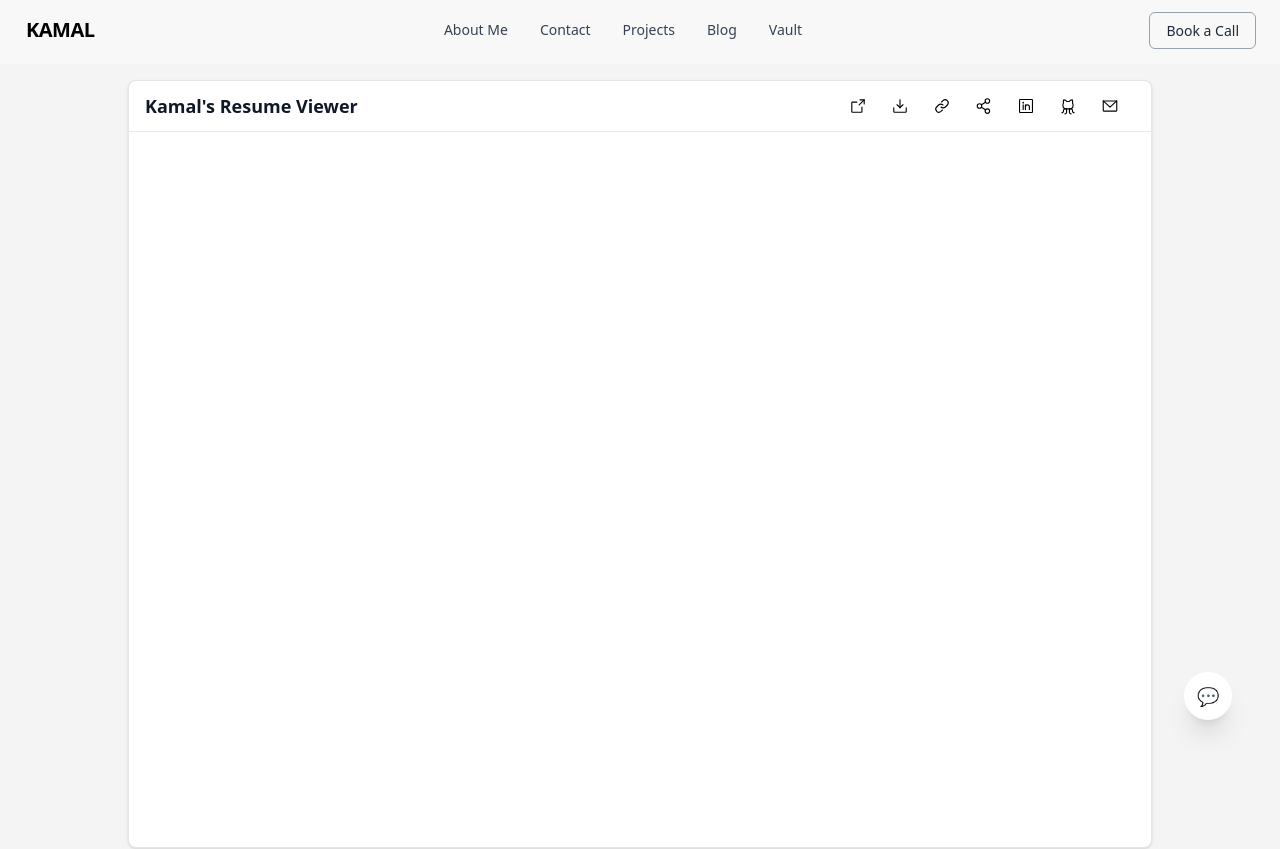
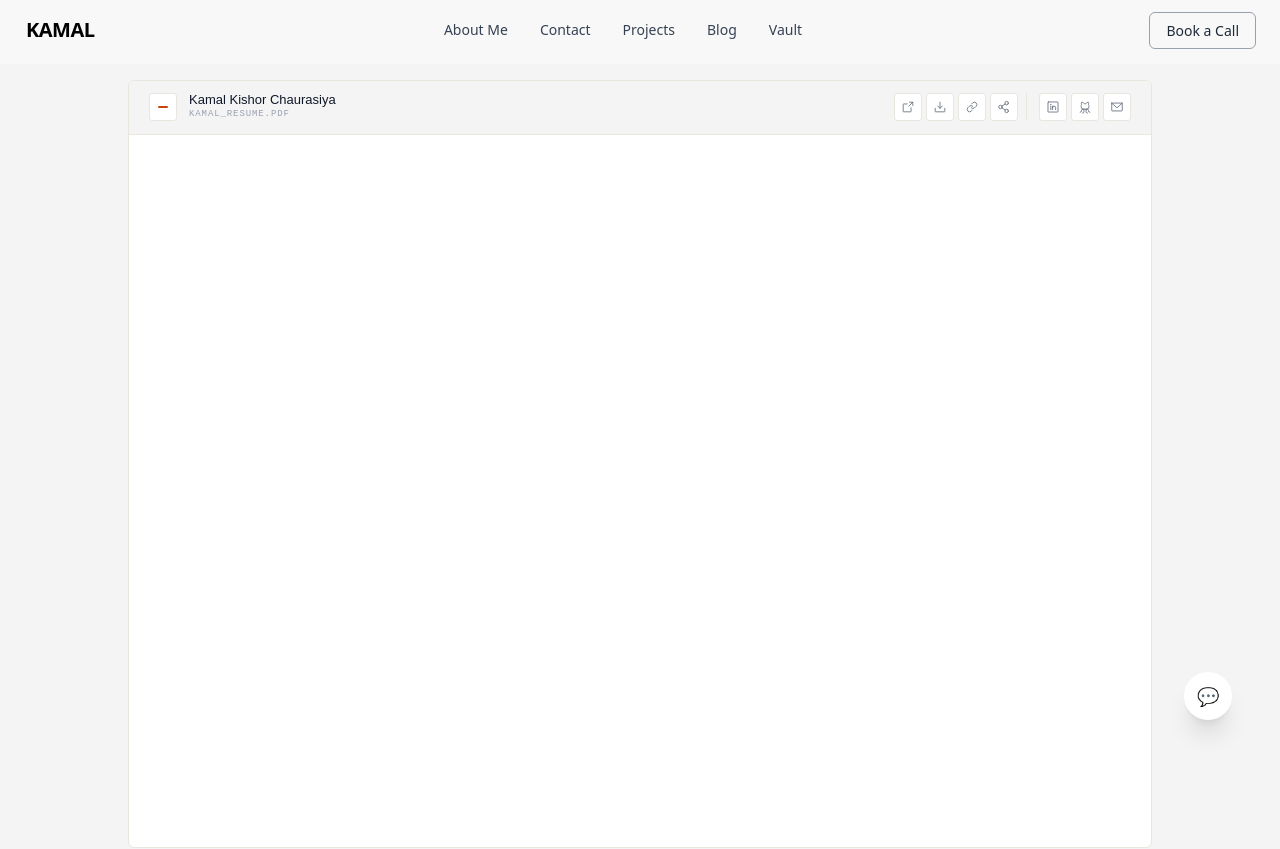
Before and after one commit to kkamal11/kkamal11.github.io, a React (Vite) app: page /resume in a window 1280 px wide. Shown: the top 849 px of the page. Built offline with nearby package versions, Linux system fonts and the light colour scheme.

Commit message:
page-enhancement

```diff
--- a/src/components/resume/ResumeViewer.tsx
+++ b/src/components/resume/ResumeViewer.tsx
@@ -1,3 +1,4 @@
+import { useState } from "react";
 import {
   ArrowSquareOut,
   DownloadSimple,
@@ -6,79 +7,132 @@ import {
   Link,
   LinkedinLogo,
   ShareNetwork,
+  Check,
 } from "phosphor-react";
+
 export default function ResumeViewer() {
+  const [linkCopied, setLinkCopied] = useState(false);
+  const [shared, setShared] = useState(false);
+
+  const copyLink = () => {
+    navigator.clipboard.writeText(window.location.href);
+    setLinkCopied(true);
+    setTimeout(() => setLinkCopied(false), 2000);
+  };
+
+  const share = () => {
+    if (navigator.share) {
+      navigator.share({ title: "Kamal Kishor Resume", url: window.location.href });
+    } else {
+      copyLink();
+    }
+    setShared(true);
+    setTimeout(() => setShared(false), 2000);
+  };
+
   return (
-    <div className="w-full h-screen bg-[#f4f4f4] p-4">
-      <div className="max-w-5xl mx-auto bg-white border border-gray-200 rounded-lg shadow-sm overflow-hidden h-full">
-        <div className="px-4 py-2 border-b border-gray-200 flex flex-col sm:flex-row justify-between items-center">
-          <h2 className="text-lg font-semibold text-gray-900">
-            Kamal's Resume Viewer
-          </h2>
-          <div className="flex gap-2 bg-white px-2">
-              <a
-                href="/kamal_resume.pdf"
-                target="_blank"
-                className="p-2 rounded-full hover:bg-gray-100 transition"
-                title="View Resume"
-              ><ArrowSquareOut size={18} />
-              </a>
-              <a
-                href="/kamal_resume.pdf"
-                download
-                className="p-2 rounded-full hover:bg-gray-100 transition"
-                title="Download Resume"
-              ><DownloadSimple size={18} />
-            </a>
-              <button
-                onClick={() => navigator.clipboard.writeText(window.location.href)}
-                className="p-2 rounded-full hover:bg-gray-100 transition hover:cursor-pointer"
-                title="Copy Link"
-              ><Link size={18} />
-              </button>
-              <button
-                onClick={() => {
-                  if (navigator.share) {
-                    navigator.share({
-                      title: "Kamal Kishor Resume",
-                      url: window.location.href,
-                    });
-                  }
-                }}
-                className="p-2 rounded-full hover:bg-gray-100 transition hover:cursor-pointer"
-                title="Share"
-              ><ShareNetwork size={18} />
-            </button>
-              <a
-                href="https://www.linkedin.com/in/kkamal11"
-                target="_blank"
-                className="p-2 rounded-full hover:bg-gray-100 transition"
-                title="LinkedIn"
+    <div
+      style={{ fontFamily: "'DM Sans', sans-serif" }}
+      className="w-full h-screen bg-[#f4f4f4] p-4"
+    >
+      <div className="max-w-5xl mx-auto h-full flex flex-col border border-[#e8e6df] rounded-md overflow-hidden bg-white">
+
+        {/* ── Toolbar ── */}
+        <div className="flex flex-col sm:flex-row sm:items-center justify-between gap-3 px-5 py-3 border-b border-[#e8e6df] bg-[#f4f4f4] shrink-0">
+
+          {/* Left — title */}
+          <div className="flex items-center gap-3">
+            {/* File icon decoration */}
+            <div className="w-7 h-7 rounded-[3px] bg-white border border-[#e8e6df] flex items-center justify-center shrink-0">
+              <span className="w-2.5 h-0.5 bg-[#c8440a] rounded-full block" />
+            </div>
+            <div>
+              <p className="text-[13px] font-medium text-gray-900 leading-none">Kamal Kishor Chaurasiya</p>
+              <p
+                style={{ fontFamily: "'DM Mono', monospace" }}
+                className="text-[9px] tracking-widest uppercase text-gray-400 mt-0.5"
               >
-                <LinkedinLogo size={18} />
-            </a>
-             <a
-                href="https://github.com/kkamal11"
-                target="_blank"
-                className="p-2 rounded-full hover:bg-gray-100 transition"
-                title="GitHub"
-              ><GithubLogo size={18} />
-              </a>
-              <a
-                href="mailto:dev.kamal.kishor@gmail.com"
-                className="p-2 rounded-full hover:bg-gray-100 transition"
-                title="Mail"
-              ><EnvelopeSimple size={18} />
-              </a>
+                kamal_resume.pdf
+              </p>
             </div>
+          </div>
+
+          {/* Right — actions */}
+          <div className="flex items-center gap-1 flex-wrap">
+
+            {/* Divider group: file actions */}
+            <div className="flex items-center gap-1 pr-2 border-r border-[#e8e6df]">
+              <ToolBtn href="/kamal_resume.pdf" target="_blank" title="Open in new tab">
+                <ArrowSquareOut size={14} />
+              </ToolBtn>
+              <ToolBtn href="/kamal_resume.pdf" download title="Download PDF">
+                <DownloadSimple size={14} />
+              </ToolBtn>
+              <ToolBtn onClick={copyLink} title={linkCopied ? "Copied!" : "Copy link"} active={linkCopied}>
+                {linkCopied ? <Check size={14} /> : <Link size={14} />}
+              </ToolBtn>
+              <ToolBtn onClick={share} title="Share" active={shared}>
+                {shared ? <Check size={14} /> : <ShareNetwork size={14} />}
+              </ToolBtn>
+            </div>
+
+            {/* Divider group: social links */}
+            <div className="flex items-center gap-1 pl-2">
+              <ToolBtn href="https://www.linkedin.com/in/kkamal11" target="_blank" title="LinkedIn">
+                <LinkedinLogo size={14} />
+              </ToolBtn>
+              <ToolBtn href="https://github.com/kkamal11" target="_blank" title="GitHub">
+                <GithubLogo size={14} />
+              </ToolBtn>
+              <ToolBtn href="mailto:dev.kamal.kishor@gmail.com" title="Email">
+                <EnvelopeSimple size={14} />
+              </ToolBtn>
+            </div>
+          </div>
         </div>
 
+        {/* ── PDF iframe ── */}
         <iframe
           src="/kamal_resume.pdf"
           title="Resume"
-          className="w-full h-[calc(100%-56px)]"
+          className="w-full flex-1 min-h-0"
         />
       </div>
     </div>
   );
 }
+
+/* ── Shared toolbar button ── */
+type ToolBtnProps = {
+  children: React.ReactNode;
+  href?: string;
+  target?: string;
+  download?: boolean | string;
+  onClick?: () => void;
+  title?: string;
+  active?: boolean;
+};
+
+function ToolBtn({ children, href, target, download, onClick, title, active }: ToolBtnProps) {
+  const cls = `
+    flex items-center justify-center w-7 h-7 rounded-[3px]
+    border transition-all duration-150 cursor-pointer
+    ${active
+      ? "bg-gray-900 text-white border-gray-900"
+      : "border-[#e8e6df] bg-white text-gray-500 hover:border-gray-900 hover:text-gray-900"
+    }
+  `;
+
+  if (href) {
+    return (
+      <a href={href} target={target} download={download} title={title} rel="noreferrer" className={cls}>
+        {children}
+      </a>
+    );
+  }
+  return (
+    <button onClick={onClick} title={title} className={cls}>
+      {children}
+    </button>
+  );
+}
```
